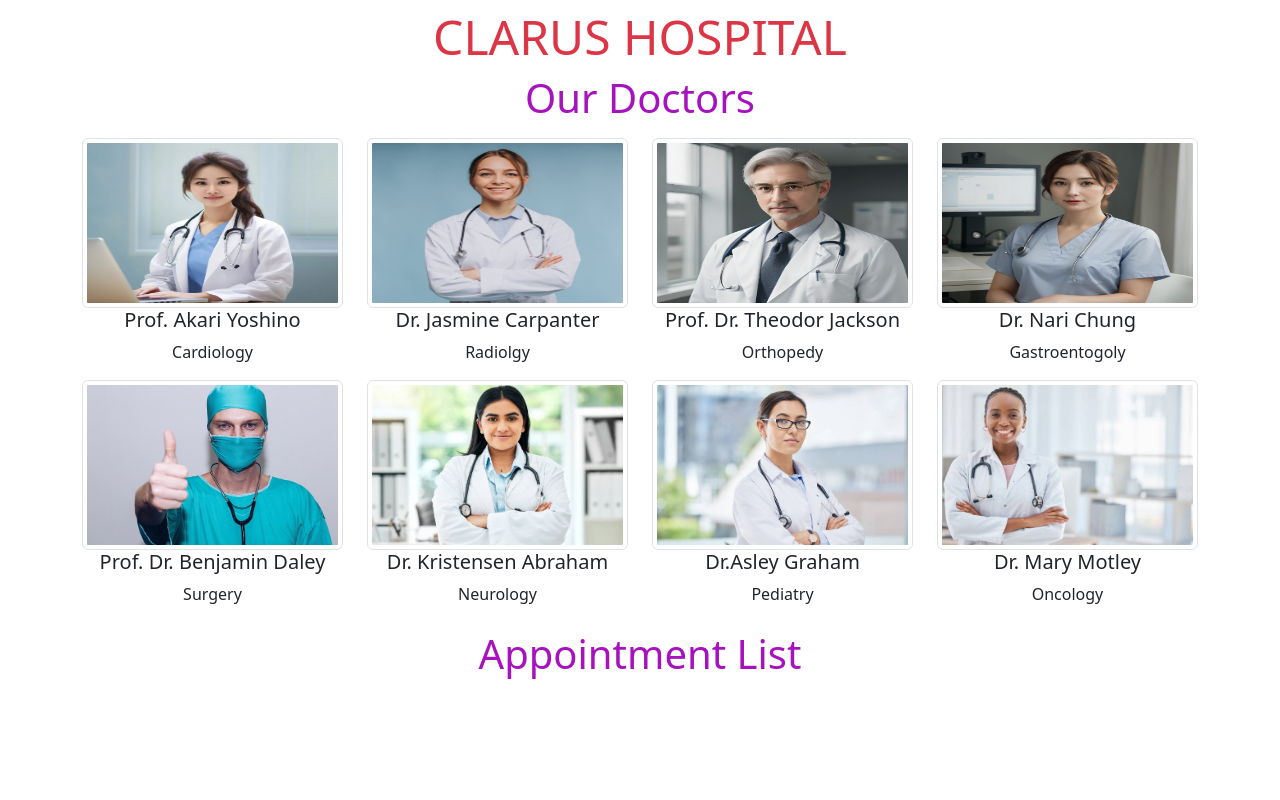
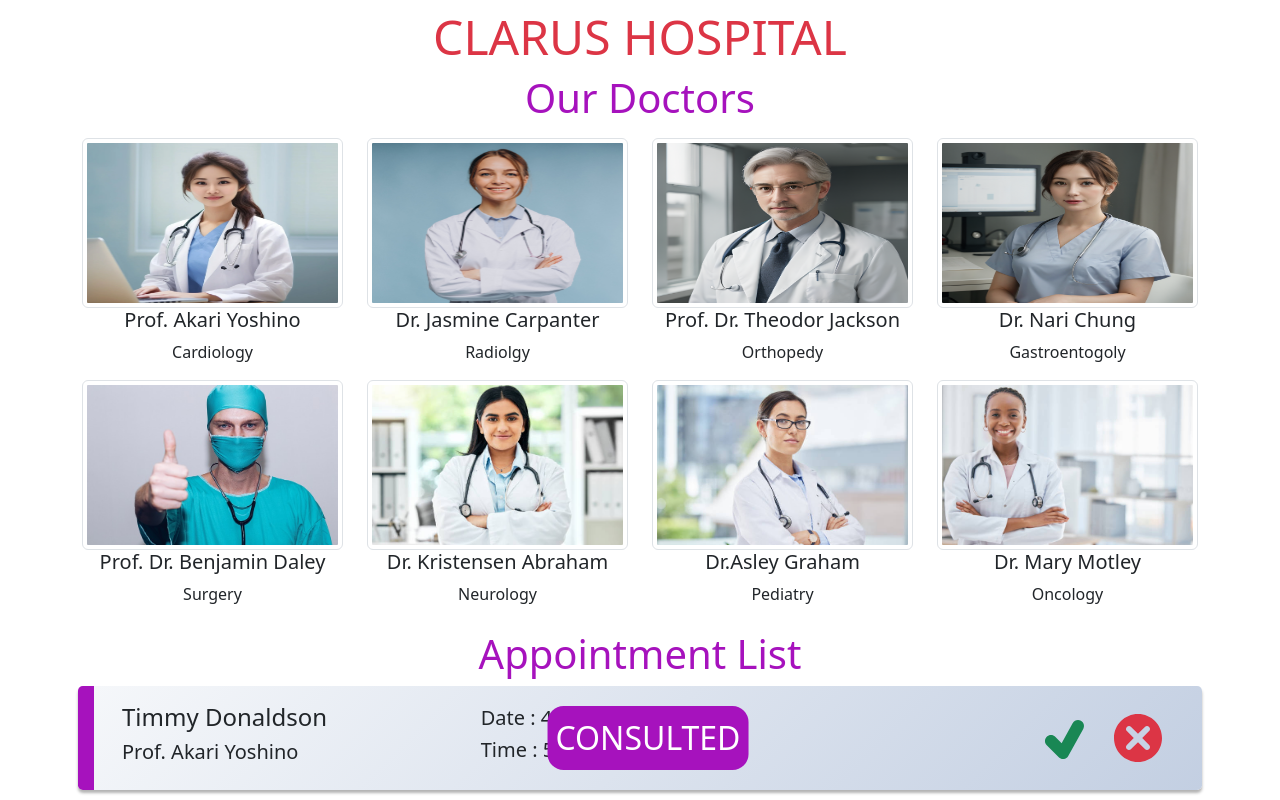
Before and after one commit to C9161-Jeff/Hospital-Appointment-List-Project, a React (Create React App) app: page / in a window 1280 px wide. Shown: the top 800 px of the page. Built offline with nearby package versions, Linux system fonts and the light colour scheme.

Commit message:
consulted ve delete eklendi ve akfiflestırıldı

```diff
--- a/src/components/AddModal.jsx
+++ b/src/components/AddModal.jsx
@@ -25,6 +25,10 @@ function AddModal({ showModal, handleClose, drName, addAppointment }) {
       consulted: false,
       doctor: drName,
     });
+
+    setPatientName("");
+    setDate("");
+    handleClose();
   };
 
   return (
--- a/src/components/AppointmentList.jsx
+++ b/src/components/AppointmentList.jsx
@@ -1,13 +1,63 @@
-import Container from "react-bootstrap/Container"
+import Col from "react-bootstrap/Col";
+import Container from "react-bootstrap/Container";
+import Row from "react-bootstrap/Row";
+import { TiDelete, TiTick } from "react-icons/ti";
 
-const AppointmentList = () => {
+const AppointmentList = ({ apps, setApps }) => {
+  const handleDelete = (id) => {
+    setApps(apps?.filter((appo) => appo.id !== id));
+  };
+
+  const handleToggle = (id) => {
+    setApps(
+      apps?.map((appo) =>
+        appo.id === id ? { ...appo, consulted: !appo.consulted } : appo
+      )
+    );
+  };
   return (
     <Container className="p-2">
       <h3 className="display-6 mb-2" style={{ color: "rgb(166, 18, 189)" }}>
         Appointment List
       </h3>
+      {apps?.length ? (
+        apps.map(({ id, patient, day, consulted, doctor }) => (
+          <Row
+            key={id}
+            className={
+              "appointments justify-content-between align-items-center mx-auto" +
+              (consulted ? " consulted" : "")
+            }
+          >
+            <Col>
+              <h4>{patient}</h4>
+              <h5>{doctor}</h5>
+            </Col>
+            <Col>
+              <h5>Date : {new Date(day).toLocaleDateString()}</h5>
+              <h5>Time : {new Date(day).toLocaleTimeString()}</h5>
+            </Col>
+
+            <Col className="text-end">
+              <TiTick
+                type="button"
+                className="text-success display-2"
+                onClick={() => handleToggle(id)}
+              />
+
+              <TiDelete
+                type="button"
+                className="text-danger display-2"
+                onClick={() => handleDelete(id)}
+              />
+            </Col>
+          </Row>
+        ))
+      ) : (
+        <img src="./img/appointment.jpg" width="70%" alt="No Appointments" />
+      )}
     </Container>
-  )
-}
+  );
+};
 
-export default AppointmentList
+export default AppointmentList;
--- a/src/pages/Home.jsx
+++ b/src/pages/Home.jsx
@@ -11,7 +11,7 @@ const Home = () => {
     <main className="text-center mt-2">
       <h1 className="display-5 text-danger">CLARUS HOSPITAL</h1>
       <Doctors setApps={setAppointment} apps={appointments} />
-      <AppointmentList />
+      <AppointmentList apps={appointments} setApps={setAppointment} />
     </main>
   );
 };
```
